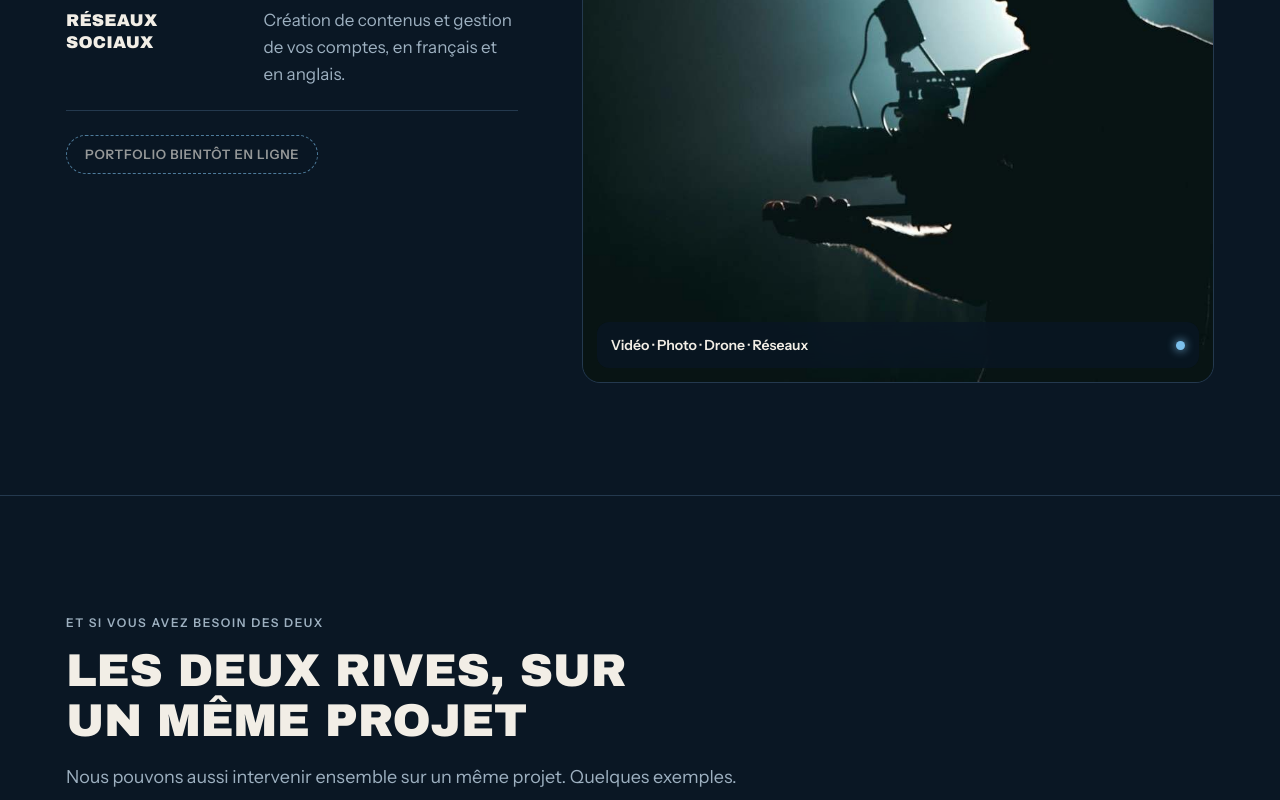
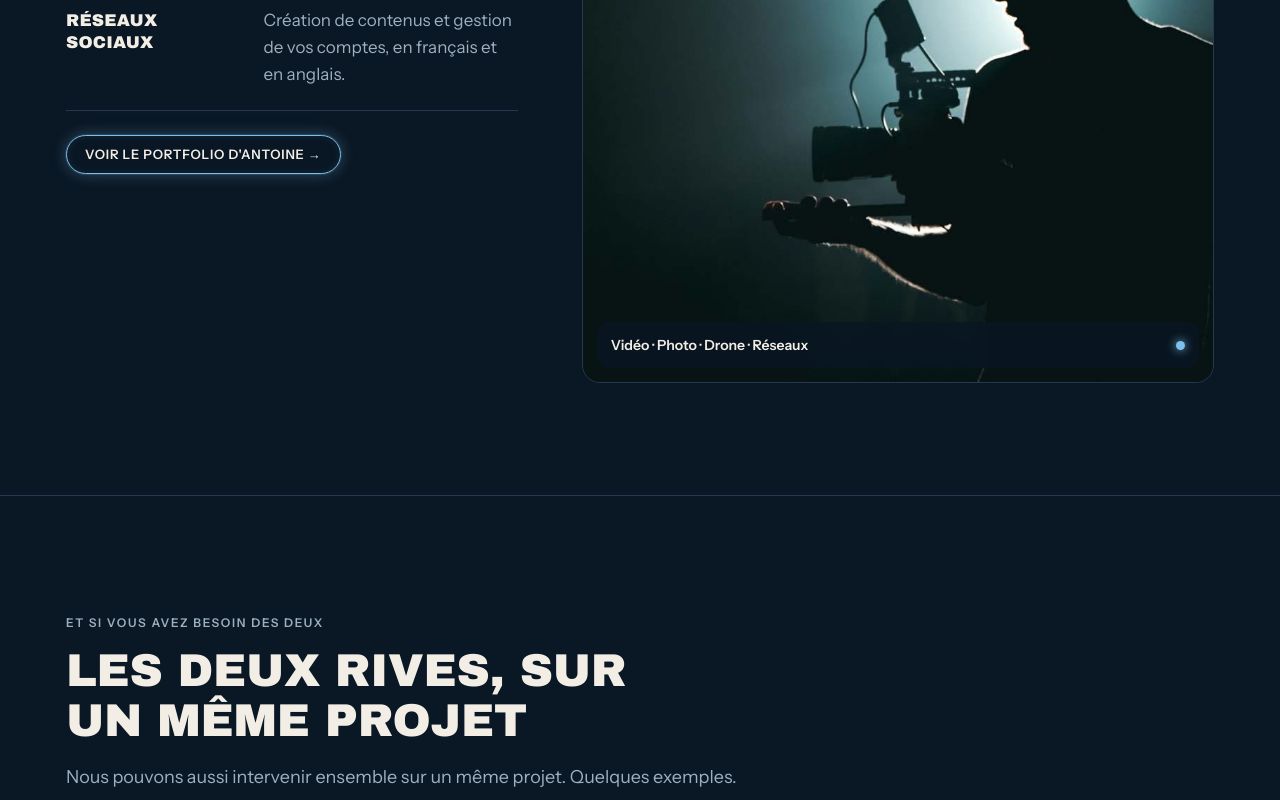
Before and after one commit to twoshores/twoshores.github.io, a plain HTML site: page apercu/index.html in a window 1280 px wide. Shown: the part 2100-2900 px from the top of the page. Drawn offline with Linux system fonts and the light colour scheme; a web font is replaced by a local one.

Commit message:
Aperçu : lien vers le portfolio d'Antoine
Co-Authored-By: Claude Opus 5.5 <noreply@anthropic.com>
Claude-Session: https://claude.ai/code/session_01GMHWC4ENwSVGhvJA1BhhUa

```diff
--- a/apercu/index.html
+++ b/apercu/index.html
@@ -270,7 +270,7 @@ footer .wrap{display:flex;flex-wrap:wrap;justify-content:space-between;gap:10px}
             <li><h3 data-i18n="i4_t">Réseaux sociaux</h3><p data-i18n="i4_d">Création de contenus et gestion de vos comptes, en français et en anglais.</p></li>
           </ul>
           <div class="after">
-            <span class="pill" aria-disabled="true" data-i18n="portfolio_soon">Portfolio bientôt en ligne</span>
+            <a class="pill" href="https://claude.ai/artifact/BFWpTmtdVHeLwKpRv7Rhkt" target="_blank" rel="noopener" data-i18n="portfolio_soon">Voir le portfolio d'Antoine →</a>
           </div>
         </div>
       </div>
@@ -326,7 +326,7 @@ footer .wrap{display:flex;flex-wrap:wrap;justify-content:space-between;gap:10px}
             <h3>Antoine Alesi</h3>
             <p class="role" data-i18n="m2_role">Cofondateur · L'image</p>
             <blockquote data-i18n="m2_q">« Une bonne image ne s'explique pas, elle se partage. »</blockquote>
-            <span class="pill" aria-disabled="true" data-i18n="portfolio_soon">Portfolio bientôt en ligne</span>
+            <a class="pill" href="https://claude.ai/artifact/BFWpTmtdVHeLwKpRv7Rhkt" target="_blank" rel="noopener" data-i18n="portfolio_soon">Voir le portfolio d'Antoine →</a>
           </div>
         </article>
       </div>
@@ -402,7 +402,7 @@ footer .wrap{display:flex;flex-wrap:wrap;justify-content:space-between;gap:10px}
       i2_t:"Photo",i2_d:"Événements, portraits, lieux et produits, livrés prêts à publier.",
       i3_t:"Drone",i3_d:"Prises de vue aériennes de sites, de propriétés, de yachts et d'événements.",
       i4_t:"Réseaux sociaux",i4_d:"Création de contenus et gestion de vos comptes, en français et en anglais.",
-      portfolio_soon:"Portfolio bientôt en ligne",
+      portfolio_soon:"Voir le portfolio d'Antoine →",
       c_eyebrow:"Et si vous avez besoin des deux",c_title:"Les deux rives, sur un même projet",c_intro:"Nous pouvons aussi intervenir ensemble sur un même projet. Quelques exemples.",
       mix_w:"Parole",mix_i:"Image",
       c1_t:"Salon clé en main",c1_d:"Un interprète sur votre stand pour vos rendez-vous, et vos photos et vidéos publiées pendant le salon.",
@@ -434,7 +434,7 @@ footer .wrap{display:flex;flex-wrap:wrap;justify-content:space-between;gap:10px}
       i2_t:"Photo",i2_d:"Events, portraits, venues and products, delivered ready to post.",
       i3_t:"Drone",i3_d:"Aerial footage of sites, properties, yachts and events.",
       i4_t:"Social media",i4_d:"Content creation and account management, in French and English.",
-      portfolio_soon:"Portfolio coming soon",
+      portfolio_soon:"See Antoine's portfolio →",
       c_eyebrow:"And if you need both",c_title:"Both shores, on one project",c_intro:"We can also work together on the same project. A few examples.",
       mix_w:"Words",mix_i:"Images",
       c1_t:"Trade show, fully covered",c1_d:"An interpreter on your stand for your meetings, and your photos and videos posted during the show.",
```
